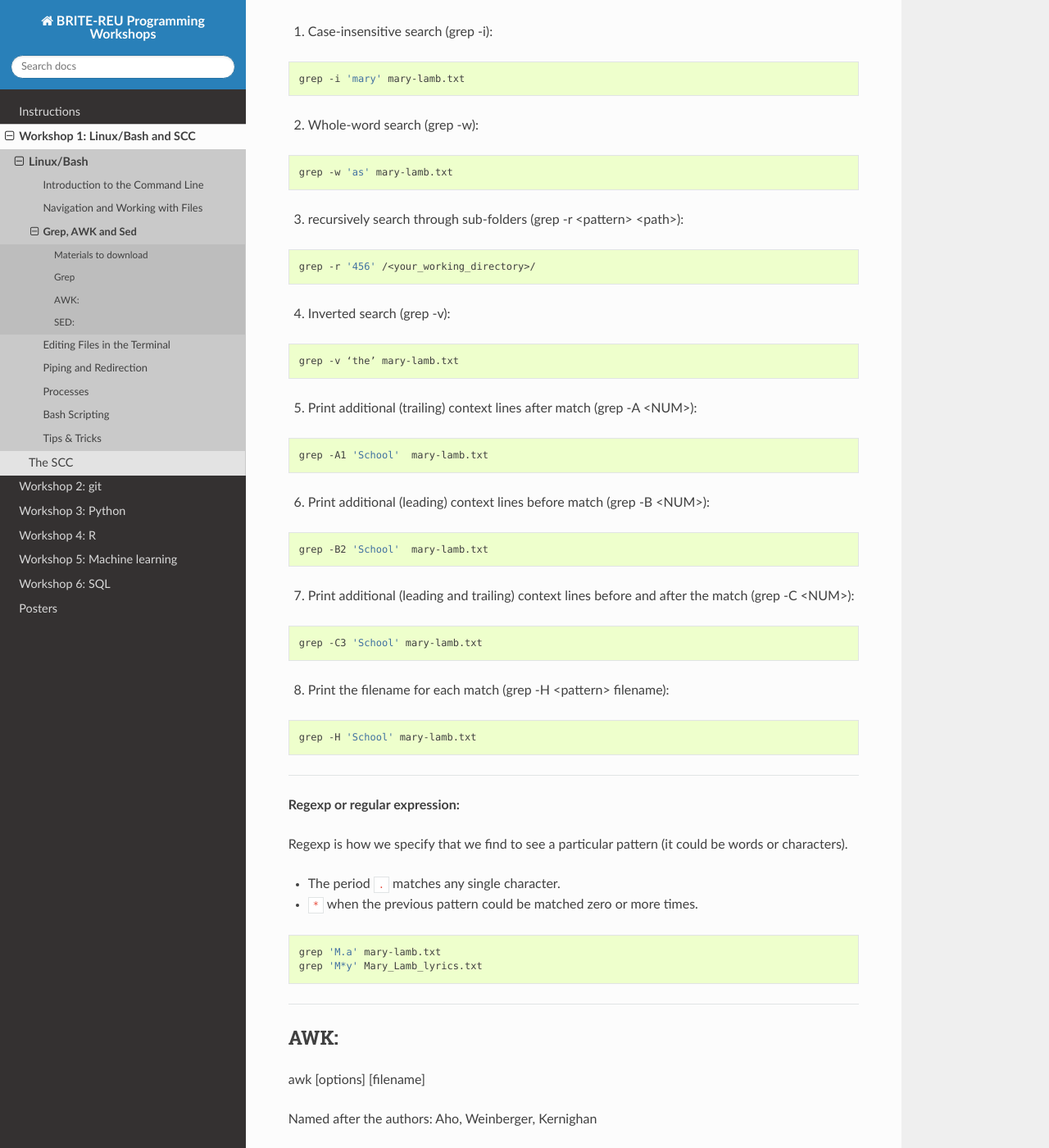
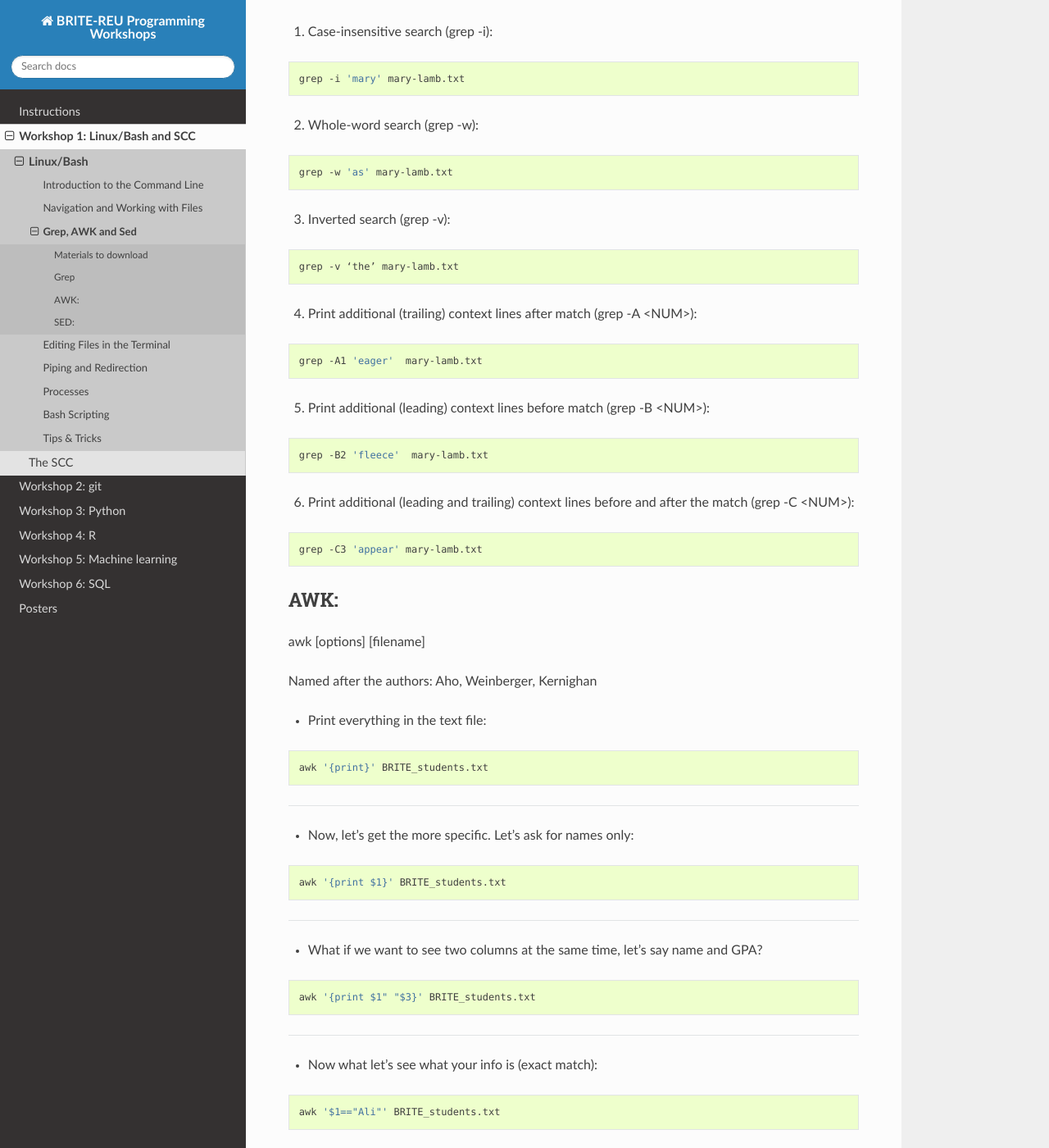
Before and after one commit to BRITE-REU/programming-workshops, a Sphinx documentation site: the page built from source/workshops/01_linux_bash/grep_awk_sed.rst, in a window 1280 px wide and 1400 px high, scrolled down 602 px. Shown: the whole window at 82% size. Built offline with Sphinx 7.4.7 and the Read the Docs theme 2.0.0, drawn with Linux system fonts in a browser that asks for light colours.

Commit message:
updated grep examples

```diff
--- a/source/workshops/01_linux_bash/grep_awk_sed.rst
+++ b/source/workshops/01_linux_bash/grep_awk_sed.rst
@@ -40,63 +40,32 @@ Grep (an acronym for “Global Regular Expression Print”), finds a string in a
       grep -w 'as' mary-lamb.txt
 
 
-3) recursively search through sub-folders (grep -r <pattern> <path>):
-
-.. code-block:: sh
-
-      grep -r '456' /<your_working_directory>/
-
-
-4) Inverted search (grep -v):
+3) Inverted search (grep -v):
 
 .. code-block:: sh
 
       grep -v ‘the’ mary-lamb.txt
 
 
-5) Print additional (trailing) context lines after match (grep -A <NUM>):
+4) Print additional (trailing) context lines after match (grep -A <NUM>):
 
 .. code-block:: sh
 
-      grep -A1 'School'  mary-lamb.txt
+      grep -A1 'eager'  mary-lamb.txt
 
 
-6) Print additional (leading) context lines before match (grep -B <NUM>):
+5) Print additional (leading) context lines before match (grep -B <NUM>):
 
 .. code-block:: sh
 
-      grep -B2 'School'  mary-lamb.txt
+      grep -B2 'fleece'  mary-lamb.txt
 
 
-7) Print additional (leading and trailing) context lines before and after the match (grep -C <NUM>):
+6) Print additional (leading and trailing) context lines before and after the match (grep -C <NUM>):
 
 .. code-block:: sh
 
-      grep -C3 'School' mary-lamb.txt
-
-
-8) Print the filename for each match (grep -H <pattern> filename):
-
-.. code-block:: sh
-
-      grep -H 'School' mary-lamb.txt
-
-
---------------------
-
-**Regexp or regular expression:**
-
-Regexp is how we specify that we find to see a particular pattern (it could be words or characters).
-
-
-* The period ``.`` matches any single character.
-* ``*`` when the previous pattern could be matched zero or more times.
-
-.. code-block:: sh
-
-      grep 'M.a' mary-lamb.txt
-      grep 'M*y' Mary_Lamb_lyrics.txt
---------------------
+      grep -C3 'appear' mary-lamb.txt
 
 
 AWK:
```
